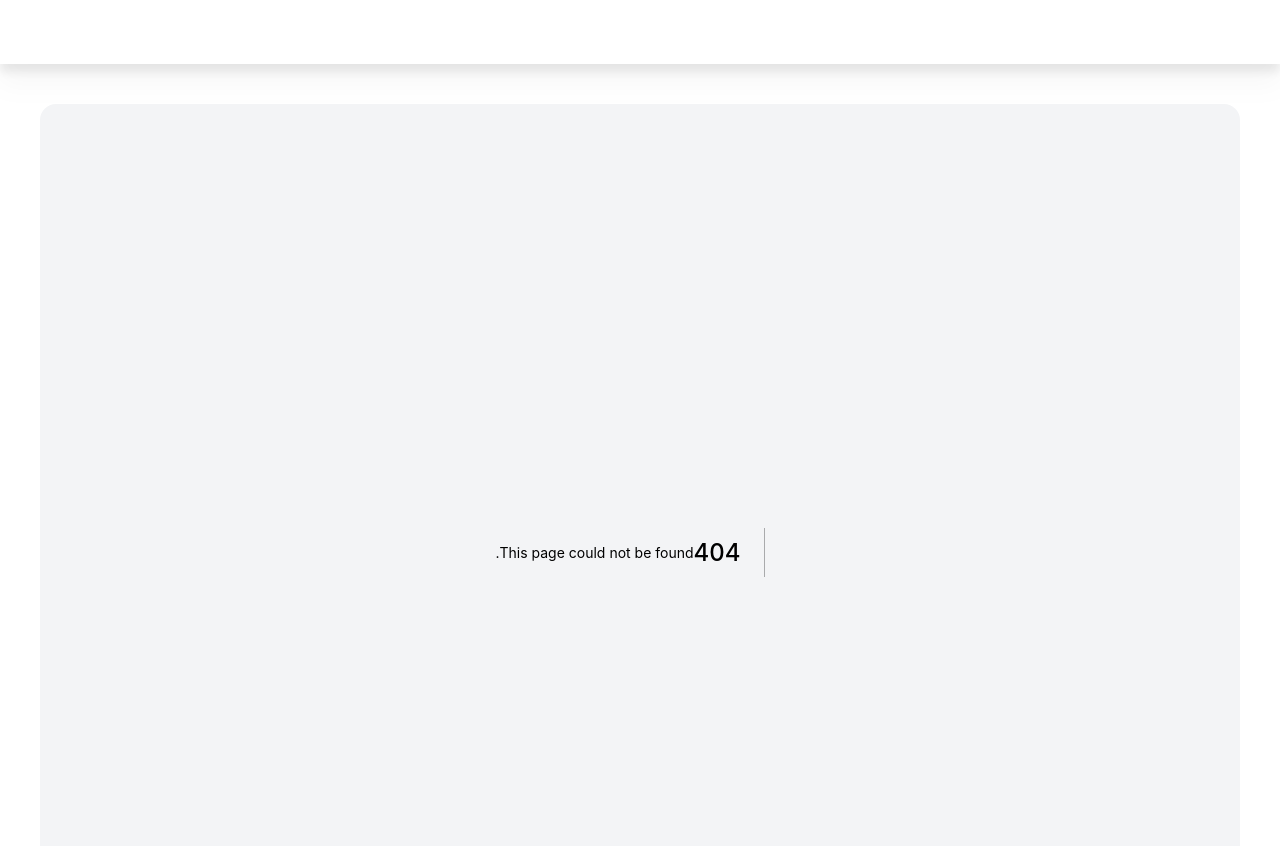
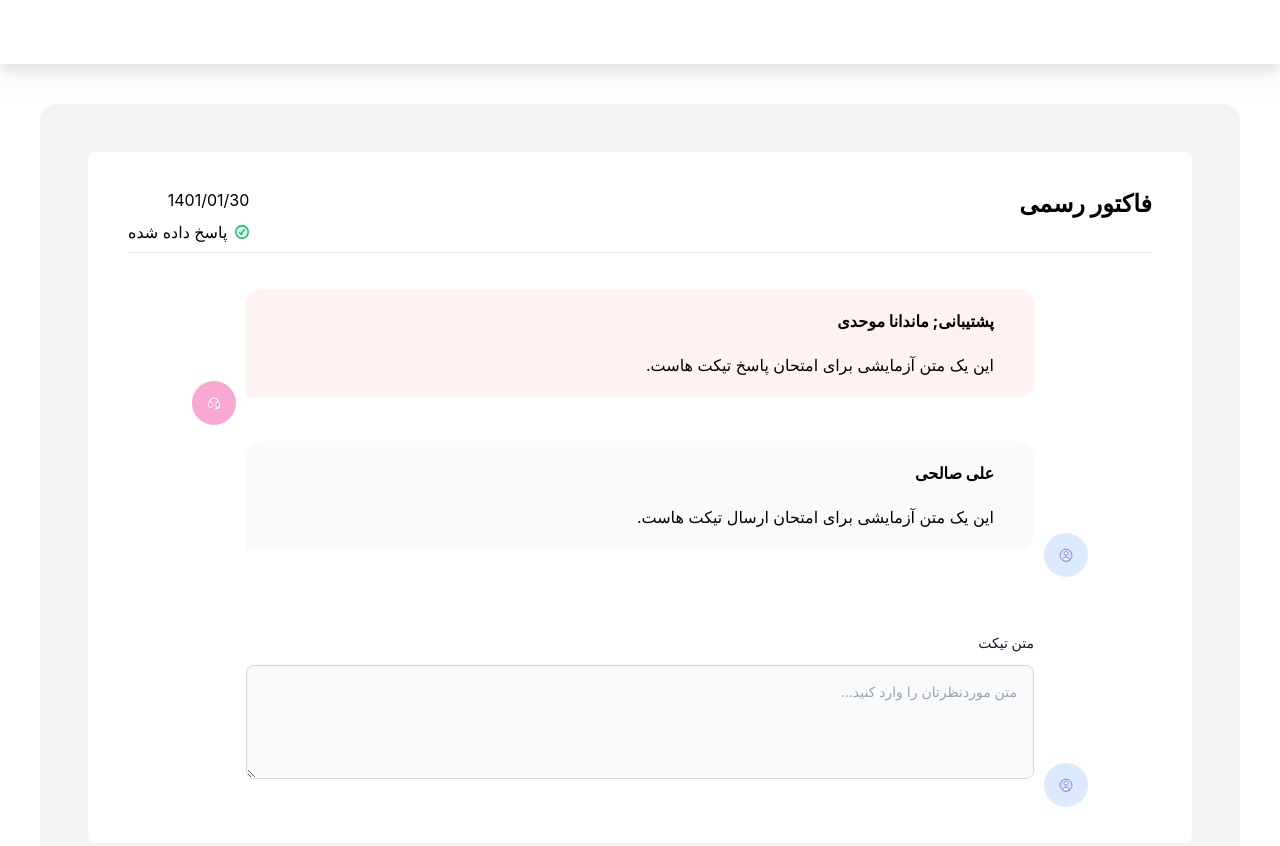
Before and after one commit to Saeed-Khazaei/kavehnegar-code-challenge, a Next.js app: page /officialbill in a window 1280 px wide. Before the commit this address had no page. Shown: the top 846 px of the page. Built offline with nearby package versions, Linux system fonts and the light colour scheme.

Commit message:
create officialbill page and form it staticlly

```diff
--- /dev/null
+++ b/pages/officialbill.tsx
@@ -0,0 +1,84 @@
+import React from "react";
+import Image from "next/image";
+const OfficialBill = () => {
+  return (
+    <div className="bg-white px-10 py-9 rounded-lg divide-y">
+      <div className="flex flex-row justify-between mb-2">
+        <div className="text-2xl font-bold">فاکتور رسمی</div>
+        <div className="flex flex-col gap-2">
+          <span>1401/01/30</span>
+          <div className="flex flex-row items-center gap-2">
+            <Image
+              src="/icons/checked.svg"
+              layout="fixed"
+              width="14px"
+              height="14px"
+            />
+            <span>پاسخ داده شده</span>
+          </div>
+        </div>
+      </div>
+      <div className="pt-9 flex flex-col gap-4 px-16">
+        <div className="flex flex-row items-end gap-x-2.5">
+          <div className="flex items-center justify-center w-11 h-11 rounded-full"></div>
+          <div className="flex-auto w-64 bg-red-50 mb-7 rounded-2xl  rounded-bl-none px-10 py-5">
+            <div className="font-bold mb-5">پشتیبانی; ماندانا موحدی</div>
+            <div>این یک متن آزمایشی برای امتحان پاسخ تیکت هاست.</div>
+          </div>
+          <div className="flex items-center justify-center w-11 h-11 bg-pink-300 rounded-full	 ">
+            <Image
+              src="/icons/support.svg"
+              layout="fixed"
+              width="14px"
+              height="14px"
+            />
+          </div>
+        </div>
+        <div className="flex flex-row items-end gap-x-2.5 ">
+          <div className="flex items-center justify-center w-11 h-11 bg-blue-100 rounded-full">
+            <Image
+              src="/icons/user.svg"
+              layout="fixed"
+              width="14px"
+              height="14px"
+            />
+          </div>
+          <div className="flex-auto w-64 bg-gray-50 mb-7 rounded-2xl  rounded-bl-none px-10 py-5">
+            <div className="font-bold mb-5">علی صالحی</div>
+            <div>این یک متن آزمایشی برای امتحان ارسال تیکت هاست.</div>
+          </div>
+          <div className="flex items-center justify-center w-11 h-11 "></div>
+        </div>
+        <div className="flex flex-row items-end gap-x-2.5 mt-10">
+          <div className="flex items-center justify-center w-11 h-11 bg-blue-100 rounded-full">
+            <Image
+              src="/icons/user.svg"
+              layout="fixed"
+              width="14px"
+              height="14px"
+            />
+          </div>
+          <div className="flex-auto w-64 mb-7 rounded-2xl  rounded-bl-none">
+            <div>
+              <label
+                htmlFor="message"
+                className="block mb-3 text-sm font-medium text-gray-900"
+              >
+                متن تیکت
+              </label>
+              <textarea
+                id="message"
+                rows={4}
+                className="block w-full text-sm text-gray-900 bg-gray-50 rounded-lg border border-gray-300 focus:outline-none focus:ring-blue-500 focus:border-blue-500 p-4"
+                placeholder="متن موردنظرتان را وارد کنید..."
+              ></textarea>
+            </div>
+          </div>
+          <div className="flex items-center justify-center w-11 h-11 "></div>
+        </div>
+      </div>
+    </div>
+  );
+};
+
+export default OfficialBill;
```
